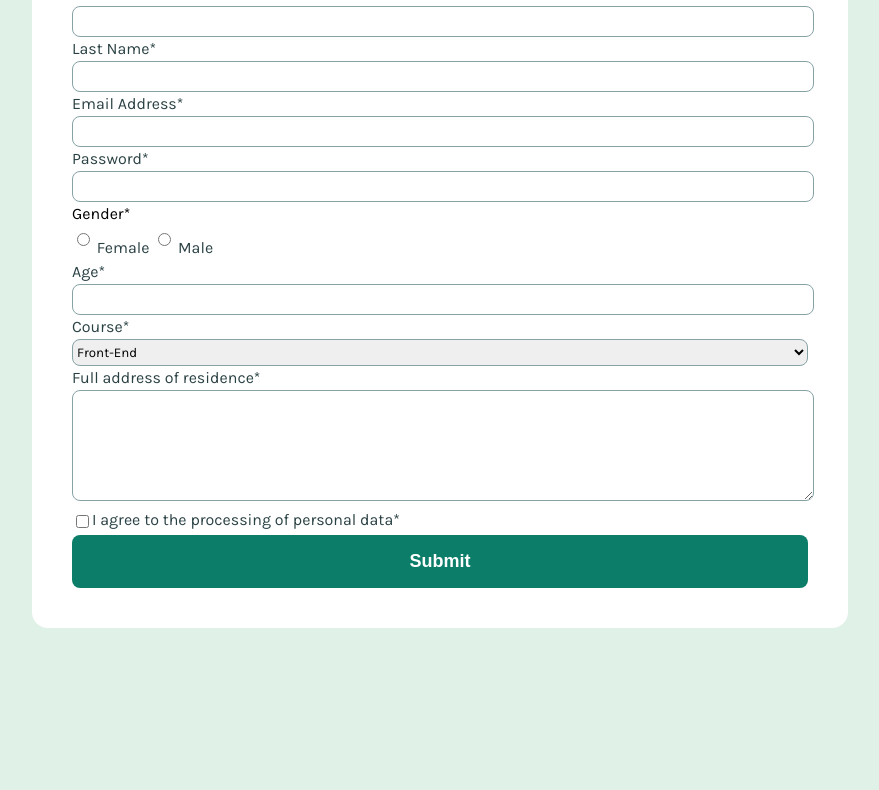
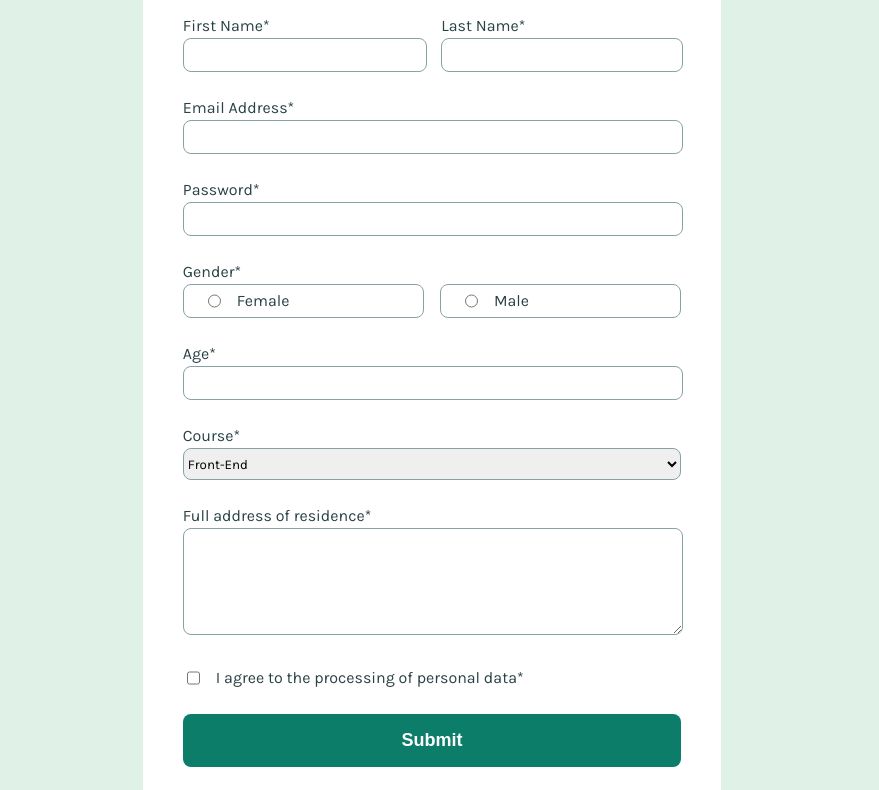
Before and after one commit to OlesiaShcherbenko/hw-registration-form, a website: page index.html in a window 1280 px wide. Shown: the part 190-980 px from the top of the page, without its empty margins (208-1087 px from the left). Before the commit the page ends 818 px from the top, so only its background shows below. Drawn offline with Linux system fonts and the light colour scheme.

Commit message:
Finish styling

```diff
--- a/index.html
+++ b/index.html
@@ -14,39 +14,59 @@
   </head>
   <body>
     <form action="" method="post">
+      <div class="form-content">
+        <div class="title">
           <h1>Registration Form</h1>
+        </div>
 
-      <label for="first-name">First Name*</label>
+        <div class="fields">
+          <div class="name">
+            <div class="first-name">
+              <label class="title-block" for="first-name">First Name*</label>
               <input type="text" id="first-name" name="first-name" required />
+            </div>
 
+            <div class="last-name">
               <label for="last-name">Last Name*</label>
               <input type="text" id="last-name" name="last-name" required />
+            </div>
+          </div>
 
-      <br />
-
+          <div class="email">
             <label for="email">Email Address*</label>
             <input type="text" id="email" name="email" required />
+          </div>
 
-      <br />
+          <div class="password">
+            <label for="user-password">Password*</label>
+            <input
+              type="password"
+              id="user-password"
+              name="user-password"
+              required
+            />
+          </div>
 
-      <label for="user-password">Password*</label>
-      <input type="password" id="user-password" name="user-password" required />
-
-      <br />
-
+          <div class="gender">
             <p>Gender*</p>
+            <div class="radio-selection-logic">
+              <div class="radio-selection">
                 <input type="radio" id="female" name="gender" value="Female" />
                 <label for="female">Female</label>
+              </div>
+              <div class="radio-selection">
                 <input type="radio" id="male" name="gender" value="male" />
                 <label for="male">Male</label>
+              </div>
+            </div>
+          </div>
 
-      <br />
-
+          <div class="age">
             <label for="age">Age*</label>
             <input type="number" id="age" name="age" required />
+          </div>
 
-      <br />
-
+          <div class="course">
             <label for="course">Course*</label>
             <select id="course" name="course" required>
               <option value="front-end">Front-End</option>
@@ -54,18 +74,14 @@
               <option value="project-management">Project Management</option>
               <option value="qa-manual">QA Manual</option>
             </select>
+          </div>
 
-      <br />
-
+          <div>
             <label for="address">Full address of residence*</label>
-      <br />
-      <textarea
-        name="address"
-        id="address"
-        rows="6"
-        cols="60"
-        required
-      ></textarea>
+            <textarea name="address" id="address" required></textarea>
+          </div>
+        </div>
+      </div>
 
       <div class="checkbox">
         <input type="checkbox" name="agreement" id="agreement" />
--- a/style.css
+++ b/style.css
@@ -4,11 +4,15 @@
 }
 
 body {
+  display: flex;
+  justify-content: center;
+  width: 100%;
+  height: 100%;
   background-color: #e0f1e8;
   font-family: "Karla", sans-serif;
   line-height: 1.5;
-  margin-block: 0;
-  width: 100%;
+  margin: 100px 0;
+  color: #2a4144;
 }
 
 form {
@@ -16,14 +20,22 @@ form {
   border-radius: 16px;
   padding: 40px;
   max-width: 736px;
-  margin: auto;
-  margin-top: 100px;
+}
+
+form .form-content,
+form .checkbox {
+  margin: 0 0 20px 0;
 }
 
 h1 {
   font-weight: 700;
   font-size: 32px;
   line-height: 1;
+}
+
+.title {
+  display: flex;
+  justify-content: center;
 }
 
 button {
@@ -50,8 +62,9 @@ input,
 select {
   border: 1px solid #86a2a5;
   border-radius: 8px;
-  height: 27px;
+  height: 32px;
   font-family: "Karla", sans-serif;
+  padding: 0;
 }
 
 input:hover,
@@ -74,8 +87,75 @@ textarea {
   border-radius: 8px;
   height: 105px;
   width: 100%;
+  padding: 0;
+}
+
+h1 {
+  margin-bottom: 32px;
 }
 
 .checkbox {
   display: flex;
+  align-items: center;
 }
+
+.checkbox input {
+  margin-right: 16px;
+}
+
+.name,
+.email,
+.password,
+.gender,
+.age,
+.course {
+  margin-bottom: 24px;
+}
+
+.name {
+  display: flex;
+  justify-content: space-between;
+  gap: 16px;
+  width: 100%;
+}
+
+.radio-selection-logic {
+  display: flex;
+  justify-content: space-between;
+  gap: 16px;
+}
+
+.radio-selection {
+  display: flex;
+  align-items: center;
+  width: 100%;
+  border: 1px solid #86a2a5;
+  border-radius: 8px;
+}
+
+.radio-selection input {
+  margin-right: 16px;
+  margin-left: 24px;
+}
+
+/*
+
+How to add a focuse state?
+
+.radio-selection input:focus {
+    background-color: #E0F1E8;
+}
+
+.radio-selection:focus {
+    background: #E0F1E8;
+}
+
+#female:focus,
+#male:focus {
+    background-color: #E0F1E8;
+}
+*/
+
+.title-block {
+  margin-bottom: 8px;
+}
```
Lines whose indentation alone changed are shown as unchanged.
